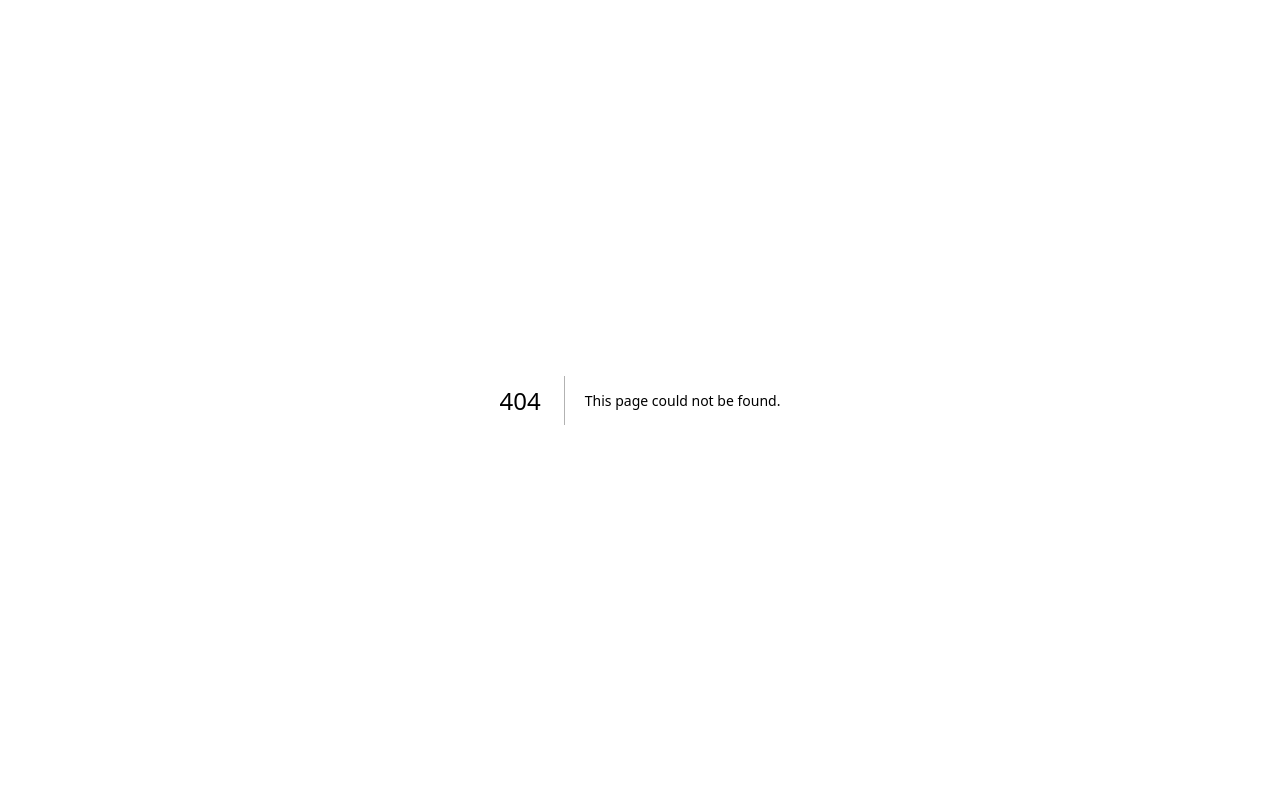
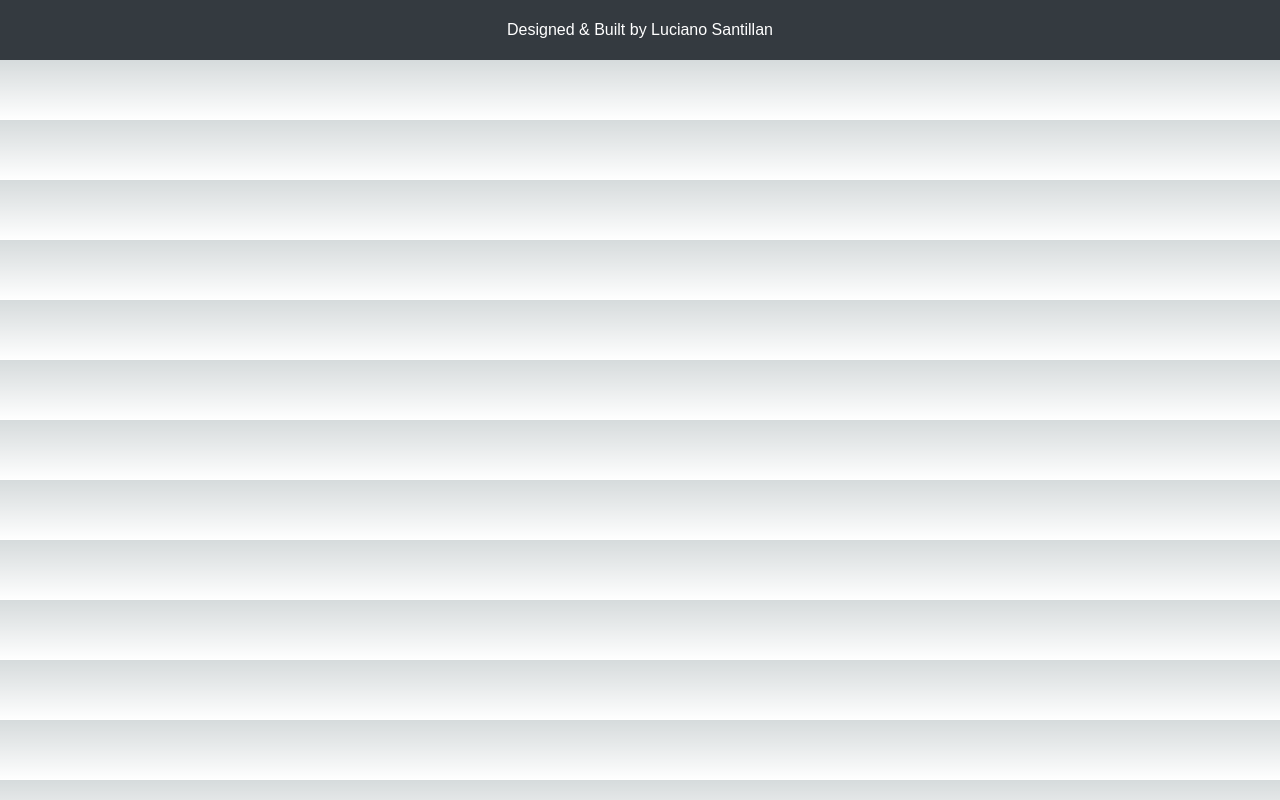
Before and after one commit to LucianoSantillan/resume, a Next.js app: page /components/Footer/Footer in a window 1280 px wide. Before the commit this address had no page. Built offline with nearby package versions, Linux system fonts and the light colour scheme.

Commit message:
contact form

```diff
--- /dev/null
+++ b/pages/components/Footer/Footer.module.css
@@ -0,0 +1,12 @@
+.footer {
+    width: 100%;
+    height: 60px;
+    line-height: 60px;
+    background-color: #343a40;
+}
+
+.footerText {
+    color: #fff;
+    text-align: center;
+    margin: 0;
+}
--- /dev/null
+++ b/pages/components/Footer/Footer.tsx
@@ -0,0 +1,12 @@
+import React from "react";
+import styles from "./Footer.module.css";
+
+function Footer() {
+  return (
+    <footer className={styles.footer}>
+      <p className={styles.footerText}>Designed &amp; Built by Luciano Santillan</p>
+    </footer>
+  );
+}
+
+export default Footer;
--- a/pages/index.tsx
+++ b/pages/index.tsx
@@ -10,6 +10,7 @@ import Button from '@mui/material/Button';
 import LinkedInIcon from '@mui/icons-material/LinkedIn';
 import Navbar from './components/Navbar/Navbar';
 import Form from './components/ContactForm/ContactForm';
+import Footer from './components/Footer/Footer';
 
 interface TabPanelProps {
   children?: React.ReactNode;
@@ -99,6 +100,7 @@ export default function Home() {
           );
         </div>
         <Form></Form>
+        <Footer />
       </main>
     </>
   )
--- a/styles/Home.module.css
+++ b/styles/Home.module.css
@@ -6,7 +6,7 @@
 
 .skillsAndExperience {
   background-color: #f5f5f5;
-  padding: 100px 0;
+  padding: 70px 0;
   display: flex;
   justify-content: center;
   flex-direction: column;
```
Also changed, not shown: pages/components/ContactForm/ContactForm.tsx (+24 -6 lines).
